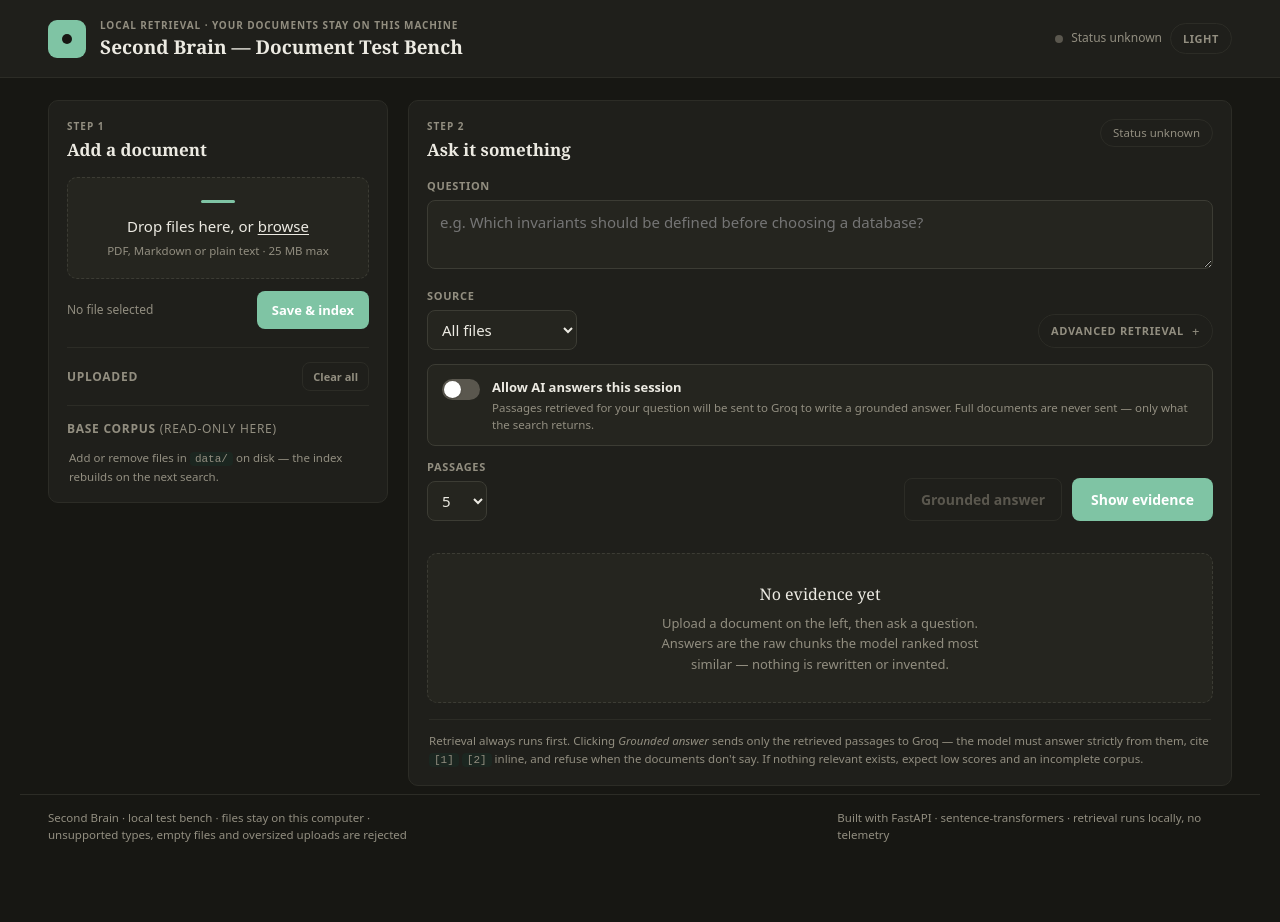
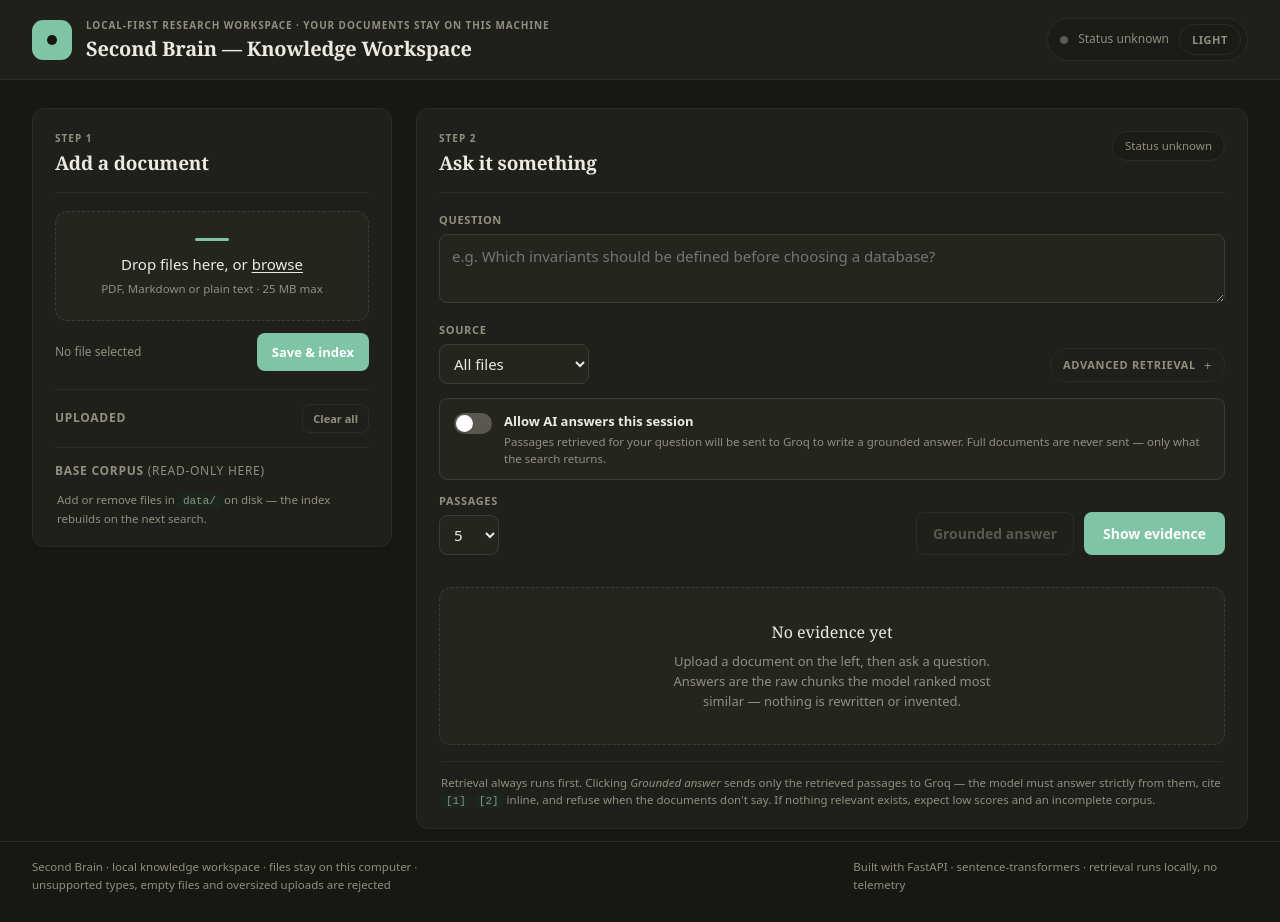
Before and after one commit to basanta-codexa/RAG-second-brain-, a plain HTML site: page app/static/index.html in a window 1280 px wide. Both pictures are taken after a click on the button "DARK". Before the commit the page ends 870 px from the top, so only its background shows below. Drawn offline with Linux system fonts and the light colour scheme; no server answers.

Commit message:
style(ui): professional redesign pass with consistent design tokens

```diff
--- a/app/static/index.html
+++ b/app/static/index.html
@@ -4,10 +4,10 @@
     <meta charset="utf-8" />
     <meta name="viewport" content="width=device-width, initial-scale=1" />
     <meta name="color-scheme" content="light" />
-    <title>Second Brain — Document Test Bench</title>
+    <title>Second Brain — Knowledge Workspace</title>
     <meta
       name="description"
-      content="Upload a document, search your local corpus with embeddings, and inspect exactly which chunks come back — with file, page and score."
+      content="A local-first research workspace: build a document library, ask grounded questions, and inspect the evidence behind every answer."
     />
     <script>
       (function () {
@@ -29,8 +29,8 @@
             <span class="brand-dot"></span>
           </div>
           <div class="brand-text">
-            <p class="eyebrow">Local retrieval · your documents stay on this machine</p>
-            <h1>Second Brain — Document Test Bench</h1>
+            <p class="eyebrow">Local-first research workspace · your documents stay on this machine</p>
+            <h1>Second Brain — Knowledge Workspace</h1>
           </div>
         </div>
         <div class="topbar-meta" aria-live="polite">
@@ -242,7 +242,7 @@
     </main>
 
     <footer class="foot">
-      <p>Second Brain · local test bench · files stay on this computer · unsupported types, empty files and oversized uploads are rejected</p>
+      <p>Second Brain · local knowledge workspace · files stay on this computer · unsupported types, empty files and oversized uploads are rejected</p>
       <p class="foot-right">Built with FastAPI · sentence-transformers · retrieval runs locally, no telemetry</p>
     </footer>
 
--- a/app/static/styles.css
+++ b/app/static/styles.css
@@ -1,10 +1,13 @@
-/* Second Brain — Document Test Bench
-   Visual language: paper background, hairline rules, Georgia for display
-   headings, ui-monospace for scores, one deep-green accent. Nothing decorative. */
+/* Second Brain — Knowledge Workspace
+   Visual language: warm paper, hairline rules, serif display headings,
+   ui-monospace for scores, one deep-green accent. Quiet and functional. */
 
 :root {
   --paper: #fafaf8;
   --panel: #ffffff;
+  --surface: #ffffff;
+  --surface-alt: #fcfcfa;
+  --surface-accent: #fdfefe;
   --ink: #1b1a17;
   --ink-soft: #2a2925;
   --muted: #6e6a61;
@@ -17,9 +20,13 @@
   --danger-soft: #f5e9e5;
   --ok: #0f5c4d;
   --idle: #a8a49a;
-  --radius: 10px;
-  --sidebar: 340px;
-  --maxw: 1240px;
+  --radius: 12px;
+  --radius-sm: 8px;
+  --sidebar: 360px;
+  --maxw: 1360px;
+  --shadow-sm: 0 1px 2px rgba(24, 24, 20, .04);
+  --shadow-md: 0 10px 30px rgba(24, 24, 20, .06);
+  --font-display: Georgia, "Times New Roman", serif;
 }
 
 * { box-sizing: border-box; }
@@ -49,7 +56,7 @@ body {
 .topbar-inner {
   max-width: var(--maxw);
   margin: 0 auto;
-  padding: 18px 28px;
+  padding: 18px 32px;
   display: flex;
   align-items: center;
   justify-content: space-between;
@@ -57,9 +64,10 @@ body {
 }
 .brand { display: flex; align-items: center; gap: 14px; min-width: 0; }
 .brand-mark {
-  width: 38px; height: 38px; flex: 0 0 auto;
-  background: var(--accent);
-  border-radius: 9px;
+  width: 40px; height: 40px; flex: 0 0 auto;
+  background: linear-gradient(145deg, var(--accent), var(--accent-strong));
+  border-radius: 11px;
+  box-shadow: var(--shadow-sm);
   display: grid; place-items: center;
 }
 .brand-dot { width: 10px; height: 10px; border-radius: 50%; background: var(--paper); }
@@ -69,12 +77,16 @@ body {
   color: var(--muted); font-weight: 600;
 }
 .topbar h1 {
-  margin: 0; font-family: Georgia, "Times New Roman", serif;
-  font-size: 19px; line-height: 1.25; font-weight: 600; color: var(--ink);
+  margin: 0; font-family: var(--font-display);
+  font-size: 20px; line-height: 1.25; font-weight: 600; color: var(--ink);
+  letter-spacing: -.01em;
 }
 .topbar-meta {
-  display: flex; align-items: center; gap: 8px;
+  display: flex; align-items: center; gap: 10px;
   font-size: 12px; color: var(--muted); white-space: nowrap;
+  background: var(--surface-alt);
+  border: 1px solid var(--line); border-radius: 999px;
+  padding: 5px 6px 5px 12px;
 }
 .dot { width: 8px; height: 8px; border-radius: 50%; background: var(--idle); }
 .dot.ok { background: var(--ok); }
@@ -86,10 +98,10 @@ body {
 .layout {
   max-width: var(--maxw);
   margin: 0 auto;
-  padding: 22px 28px 8px;
+  padding: 28px 32px 12px;
   display: grid;
   grid-template-columns: var(--sidebar) minmax(0, 1fr);
-  gap: 20px;
+  gap: 24px;
   align-items: start;
 }
 
@@ -97,18 +109,19 @@ body {
   background: var(--panel);
   border: 1px solid var(--line);
   border-radius: var(--radius);
-  padding: 18px 18px 16px;
+  padding: 22px 22px 18px;
+  box-shadow: var(--shadow-sm);
 }
-.corpus-panel { position: sticky; top: 18px; }
-.panel-head { margin-bottom: 14px; }
+.corpus-panel { position: sticky; top: 20px; }
+.panel-head { margin-bottom: 18px; padding-bottom: 14px; border-bottom: 1px solid var(--line); }
 .row-between { display: flex; align-items: flex-start; justify-content: space-between; gap: 16px; }
 .panel-kicker {
   margin: 0 0 2px; font-size: 10px; letter-spacing: .1em;
   text-transform: uppercase; color: var(--muted); font-weight: 600;
 }
 .panel h2 {
-  margin: 0; font-family: Georgia, "Times New Roman", serif;
-  font-size: 17px; font-weight: 600;
+  margin: 0; font-family: var(--font-display);
+  font-size: 19px; font-weight: 600; letter-spacing: -.01em;
 }
 .panel h3 {
   margin: 0; font-size: 12px; letter-spacing: .06em;
@@ -126,8 +139,8 @@ body {
   display: block; cursor: pointer;
   border: 1.5px dashed var(--line-strong);
   border-radius: var(--radius);
-  background: #fcfcfa;
-  padding: 22px 16px 18px;
+  background: var(--surface-alt);
+  padding: 26px 16px 22px;
   text-align: center;
   transition: border-color .15s ease, background .15s ease;
 }
@@ -164,8 +177,8 @@ body {
   transition: background .12s ease, border-color .12s ease, color .12s ease;
 }
 .btn:focus-visible { outline: 2px solid var(--accent); outline-offset: 2px; }
-.btn-primary { background: var(--accent); color: #fff; }
-.btn-primary:hover { background: var(--accent-strong); }
+.btn-primary { background: var(--accent); color: #fff; box-shadow: var(--shadow-sm); }
+.btn-primary:hover:not(:disabled) { background: var(--accent-strong); transform: translateY(-1px); }
 .btn-primary:disabled { background: var(--idle); cursor: not-allowed; }
 .btn-large { padding: 10px 18px; font-size: 14px; }
 .btn-ghost {
@@ -182,8 +195,10 @@ body {
 .file-row {
   display: flex; align-items: center; gap: 10px;
   padding: 8px 10px; border: 1px solid var(--line);
-  border-radius: 8px; margin-bottom: 8px; background: #fff;
+  border-radius: var(--radius-sm); margin-bottom: 8px; background: var(--surface);
+  box-shadow: var(--shadow-sm); transition: border-color .12s ease, transform .12s ease;
 }
+.file-row:hover { border-color: var(--accent); transform: translateY(-1px); }
 .file-icon {
   flex: 0 0 auto; width: 26px; height: 34px; border-radius: 4px;
   border: 1px solid var(--line-strong);
@@ -220,7 +235,8 @@ body {
 }
 textarea, select {
   font: inherit; width: 100%; color: var(--ink);
-  background: #fff; border: 1px solid var(--line-strong); border-radius: 8px;
+  background: var(--surface); border: 1px solid var(--line-strong);
+  border-radius: var(--radius-sm);
   padding: 10px 12px; transition: border-color .12s ease, box-shadow .12s ease;
 }
 textarea { resize: vertical; min-height: 64px; }
@@ -230,7 +246,8 @@ textarea:focus, select:focus { outline: none; border-color: var(--accent); box-s
 
 .workbench-status {
   font-size: 11.5px; color: var(--muted); border: 1px solid var(--line);
-  border-radius: 999px; padding: 4px 12px; white-space: nowrap;
+  background: var(--surface-alt);
+  border-radius: 999px; padding: 5px 12px; white-space: nowrap;
 }
 .workbench-status.ready { color: var(--accent-strong); border-color: var(--accent); background: var(--accent-soft); }
 .workbench-status.busy { color: var(--accent-strong); border-color: var(--accent); animation: pulse 1.2s ease-in-out infinite; }
@@ -240,7 +257,7 @@ textarea:focus, select:focus { outline: none; border-color: var(--accent); box-s
 .notice {
   margin: 12px 0 0; padding: 10px 12px; border-radius: 8px; font-size: 13px;
   background: var(--accent-soft); color: var(--accent-strong);
-  border: 1px solid #d3dfda;
+  border: 1px solid var(--line);
 }
 .notice.error { background: var(--danger-soft); border-color: #e3cbc5; color: var(--danger); }
 [aria-busy="true"] .btn[disabled] { cursor: progress; opacity: .75; }
@@ -250,8 +267,10 @@ textarea:focus, select:focus { outline: none; border-color: var(--accent); box-s
 .results { list-style: none; margin: 16px 0 0; padding: 0; display: grid; gap: 12px; counter-reset: hit; }
 .hit {
   border: 1px solid var(--line); border-left: 3px solid var(--accent);
-  border-radius: 8px; padding: 12px 14px; background: #fff;
+  border-radius: var(--radius-sm); padding: 12px 14px; background: var(--surface);
+  box-shadow: var(--shadow-sm); transition: border-color .12s ease;
 }
+.hit:hover { border-color: var(--accent); }
 .hit-meta {
   display: flex; align-items: baseline; gap: 12px; flex-wrap: wrap;
   font-size: 11px; color: var(--muted); margin-bottom: 8px;
@@ -278,7 +297,7 @@ textarea:focus, select:focus { outline: none; border-color: var(--accent); box-s
 
 .empty-state {
   border: 1px dashed var(--line-strong); border-radius: var(--radius);
-  padding: 28px 22px; text-align: center; margin-top: 16px; background: #fcfcfa;
+  padding: 32px 22px; text-align: center; margin-top: 16px; background: var(--surface-alt);
 }
 .empty-title { margin: 0 0 6px; font-family: Georgia, serif; font-size: 16px; color: var(--ink); }
 .empty-body { margin: 0 auto; max-width: 46ch; font-size: 13px; color: var(--muted); }
@@ -290,7 +309,7 @@ textarea:focus, select:focus { outline: none; border-color: var(--accent); box-s
 /* ---------------- footer ---------------- */
 
 .foot {
-  max-width: var(--maxw); margin: 0 auto; padding: 14px 28px 26px;
+  max-width: var(--maxw); margin: 0 auto; padding: 16px 32px 28px;
   display: flex; justify-content: space-between; gap: 24px; flex-wrap: wrap;
   font-size: 11.5px; color: var(--muted); border-top: 1px solid var(--line);
 }
@@ -303,7 +322,7 @@ textarea:focus, select:focus { outline: none; border-color: var(--accent); box-s
   display: flex; align-items: flex-start; gap: 12px;
   margin-top: 14px; cursor: pointer; user-select: none;
   padding: 12px 14px; border: 1px solid var(--line); border-radius: 8px;
-  background: #fcfcfa; transition: border-color .12s ease, background .12s ease;
+  background: var(--surface-alt); transition: border-color .12s ease, background .12s ease;
 }
 .consent-toggle:hover { border-color: var(--accent); }
 .consent-toggle:focus-within { outline: 2px solid var(--accent); outline-offset: 2px; }
@@ -330,8 +349,9 @@ textarea:focus, select:focus { outline: none; border-color: var(--accent); box-s
 .btn-secondary:disabled { color: var(--idle); border-color: var(--line); cursor: not-allowed; }
 
 .answer-panel {
-  margin-top: 16px; border: 1px solid #d3dfda; border-left: 3px solid var(--accent);
-  border-radius: 8px; padding: 14px 16px; background: #fdfefe;
+  margin-top: 16px; border: 1px solid var(--line); border-left: 3px solid var(--accent);
+  border-radius: var(--radius-sm); padding: 16px 18px; background: var(--surface-accent);
+  box-shadow: var(--shadow-sm);
 }
 .answer-panel.refused { border-left-color: var(--idle); }
 
@@ -467,11 +487,17 @@ textarea:focus, select:focus { outline: none; border-color: var(--accent); box-s
 
 /* ---------------- responsive ---------------- */
 
+@media (max-width: 1180px) {
+  .layout { grid-template-columns: 320px minmax(0, 1fr); gap: 20px; }
+}
+
 @media (max-width: 980px) {
   .layout { grid-template-columns: minmax(0, 1fr); padding: 16px; }
   .corpus-panel { position: static; }
+  .panel { padding: 18px; }
   .topbar-inner { flex-direction: column; align-items: flex-start; gap: 10px; padding: 14px 16px; }
   .topbar h1 { font-size: 17px; }
+  .topbar-meta { align-self: flex-start; }
   .form-footer { flex-direction: column; align-items: stretch; }
   .actions { flex-direction: column-reverse; align-items: stretch; }
   .actions .btn { width: 100%; }
@@ -491,6 +517,9 @@ textarea:focus, select:focus { outline: none; border-color: var(--accent); box-s
   --paper: #171713;
   --panel: #1F1F1B;
   --panel-2: #25251F;
+  --surface: #25251F;
+  --surface-alt: #1B1B17;
+  --surface-accent: #21211C;
   --ink: #ECEAE2;
   --ink-soft: #C7C4B8;
   --muted: #928E80;
@@ -534,7 +563,7 @@ textarea:focus, select:focus { outline: none; border-color: var(--accent); box-s
 .citation-chip {
   font-family: ui-monospace, SFMono-Regular, "SF Mono", Consolas, Menlo, monospace;
   font-size: 11.5px; font-weight: 700; color: var(--accent-strong);
-  background: var(--accent-soft); border: 1px solid #d3dfda;
+  background: var(--accent-soft); border: 1px solid var(--line);
   border-radius: 5px; padding: 1px 5px; margin: 0 2px;
   vertical-align: baseline; cursor: pointer;
 }
```
Also changed, not shown: 1 other file.
